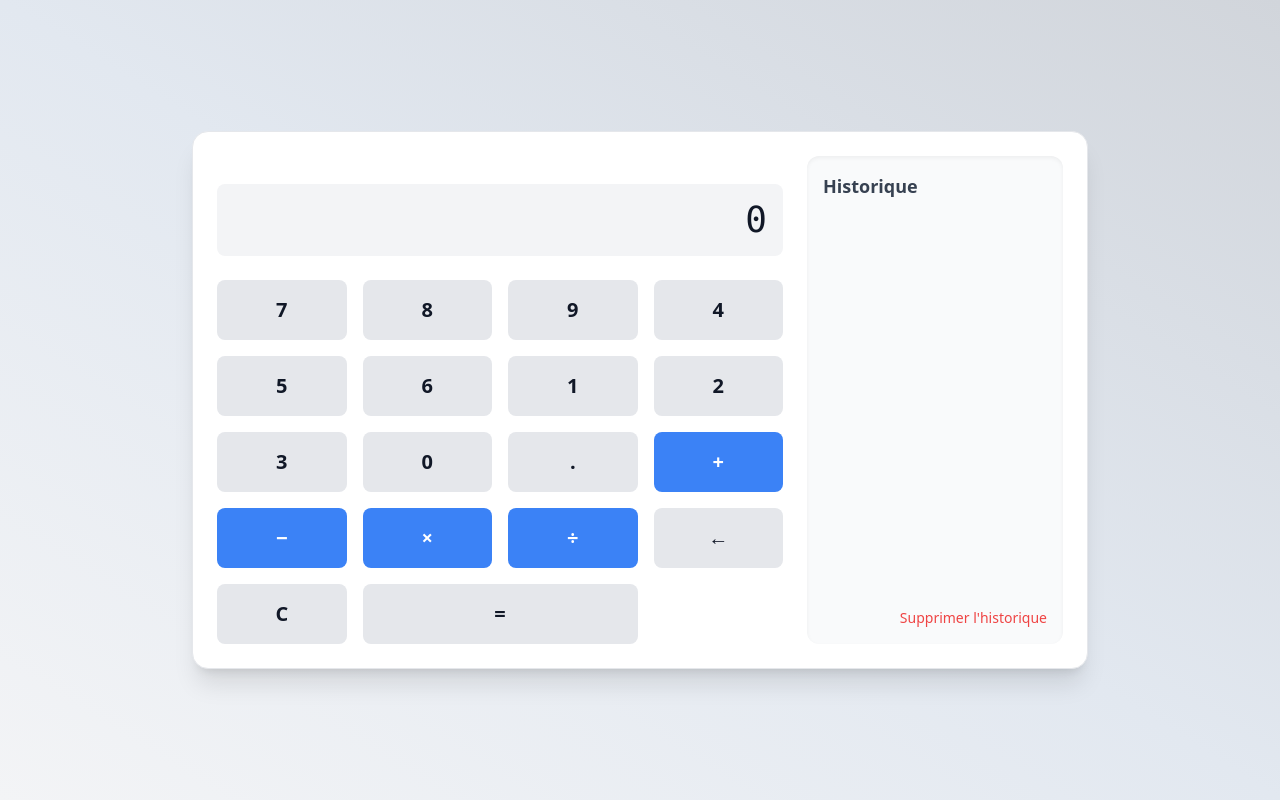
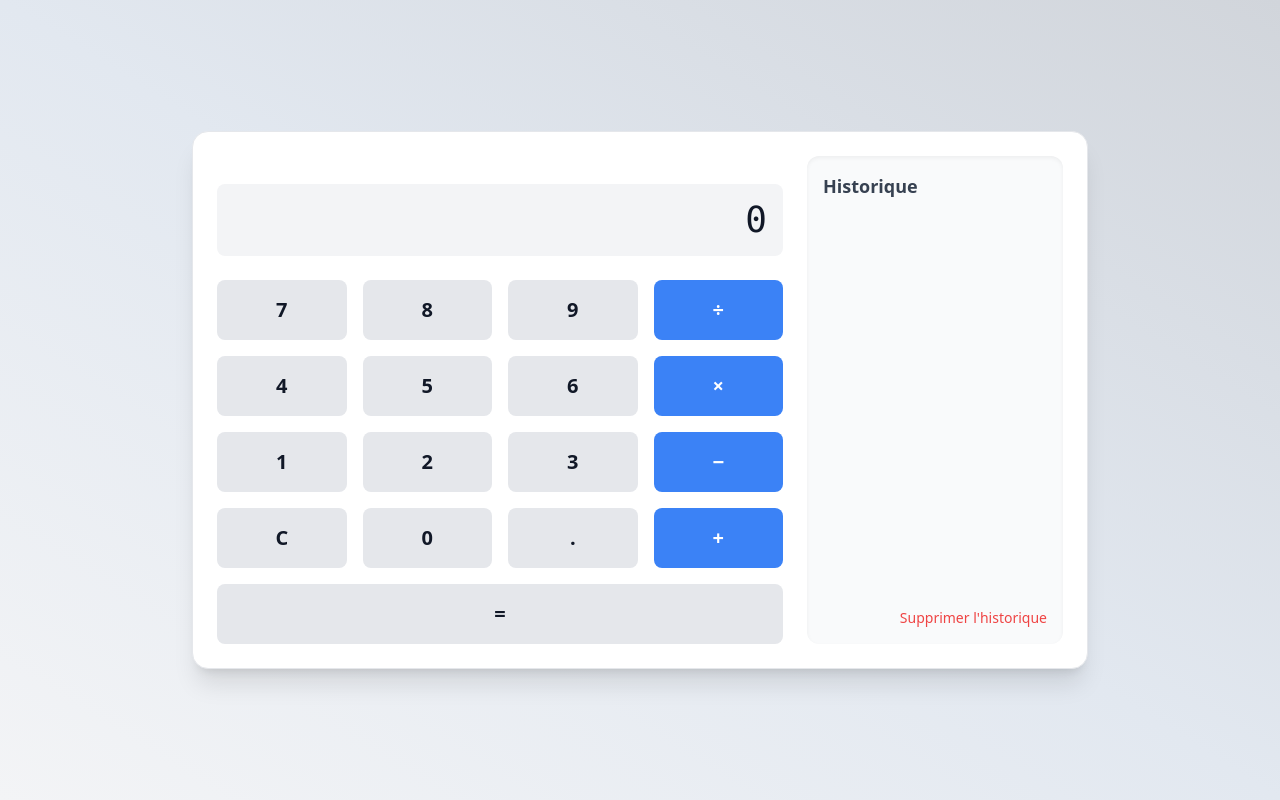
Before and after one commit to woorzz/calculator, a Nuxt app: page / in a window 1280 px wide. Built offline with nearby package versions, Linux system fonts and the light colour scheme.

Commit message:
fix(ui): reorganisation buttons

```diff
--- a/components/Calculator.vue
+++ b/components/Calculator.vue
@@ -12,26 +12,31 @@
             </div>
 
             <div class="grid grid-cols-4 gap-4">
-                <button v-for="n in digits" :key="n" class="btn" @click="append(n)">
+                <button v-for="n in ['7', '8', '9']" :key="n" class="btn" @click="append(n)">
                     {{ n }}
                 </button>
-
-                <button class="btn operator" @click="selectOperator('+')">+</button>
-                <button class="btn operator" @click="selectOperator('-')">−</button>
-                <button class="btn operator" @click="selectOperator('*')">×</button>
                 <button class="btn operator" @click="selectOperator('/')">÷</button>
 
-                <button class="btn bg-yellow-400 hover:bg-yellow-500 text-white" @click="backspace">
-                    ←
+                <button v-for="n in ['4', '5', '6']" :key="n" class="btn" @click="append(n)">
+                    {{ n }}
                 </button>
-                <button class="btn bg-yellow-500 hover:bg-yellow-600 text-white" @click="reset">
-                    C
+                <button class="btn operator" @click="selectOperator('*')">×</button>
+
+                <button v-for="n in ['1', '2', '3']" :key="n" class="btn" @click="append(n)">
+                    {{ n }}
                 </button>
+                <button class="btn operator" @click="selectOperator('-')">−</button>
 
-                <button class="btn bg-green-500 hover:bg-green-600 text-white col-span-2" @click="calculate">
+                <button class="btn bg-yellow-500 hover:bg-yellow-600 text-white" @click="reset">C</button>
+                <button class="btn" @click="append('0')">0</button>
+                <button class="btn" @click="append('.')">.</button>
+                <button class="btn operator" @click="selectOperator('+')">+</button>
+
+                <button class="btn bg-green-500 hover:bg-green-600 text-white col-span-4" @click="calculate">
                     =
                 </button>
             </div>
+
         </div>
 
         <div class="w-full md:w-64 bg-gray-50 dark:bg-gray-800 rounded-xl p-4 shadow-inner flex flex-col">
@@ -109,7 +114,7 @@ const calculate = () => {
     first.value = null
     operator.value = null
     expressionFromHistory.value = ''
-    justCalculated.value = true // <- important !
+    justCalculated.value = true
 }
 
 
```
